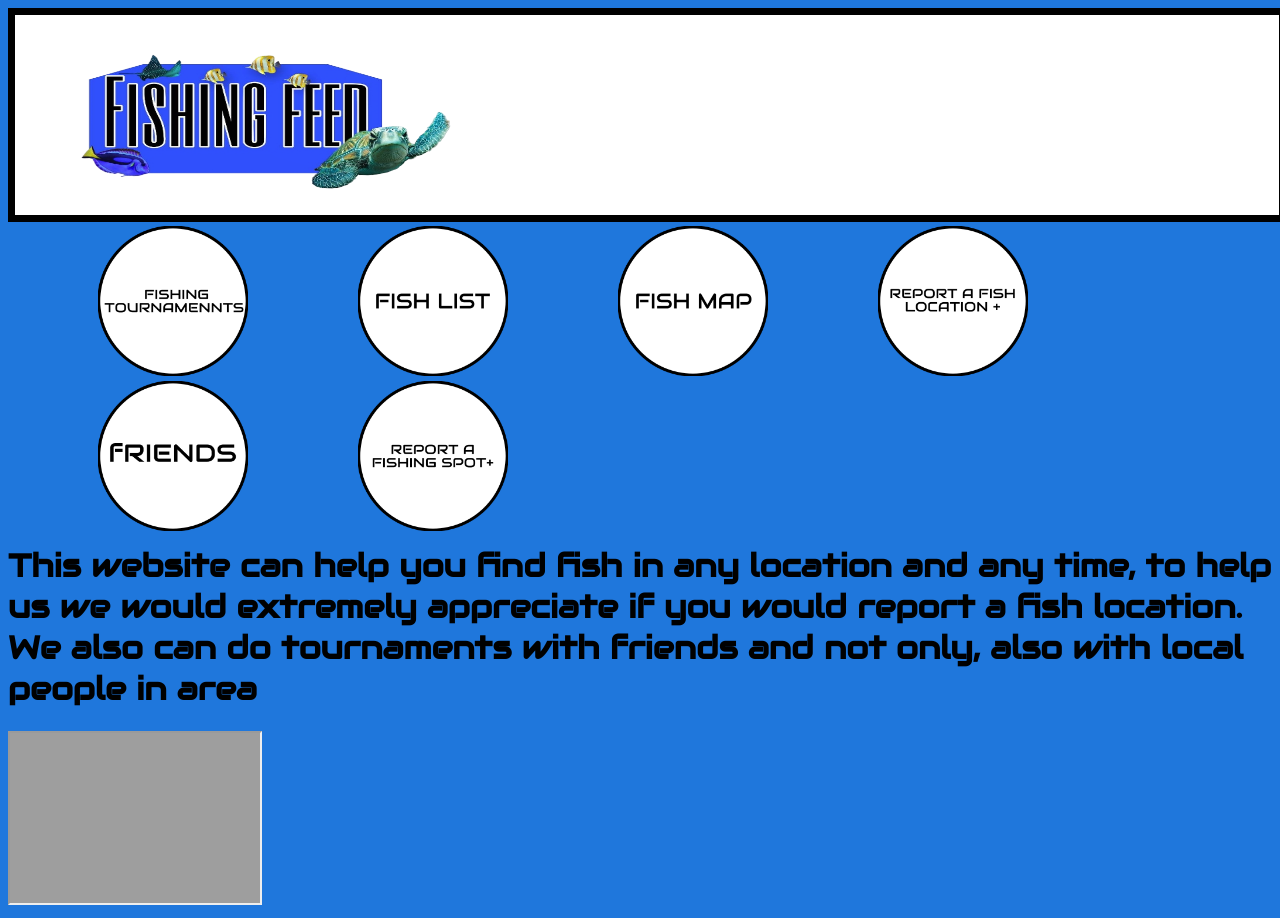
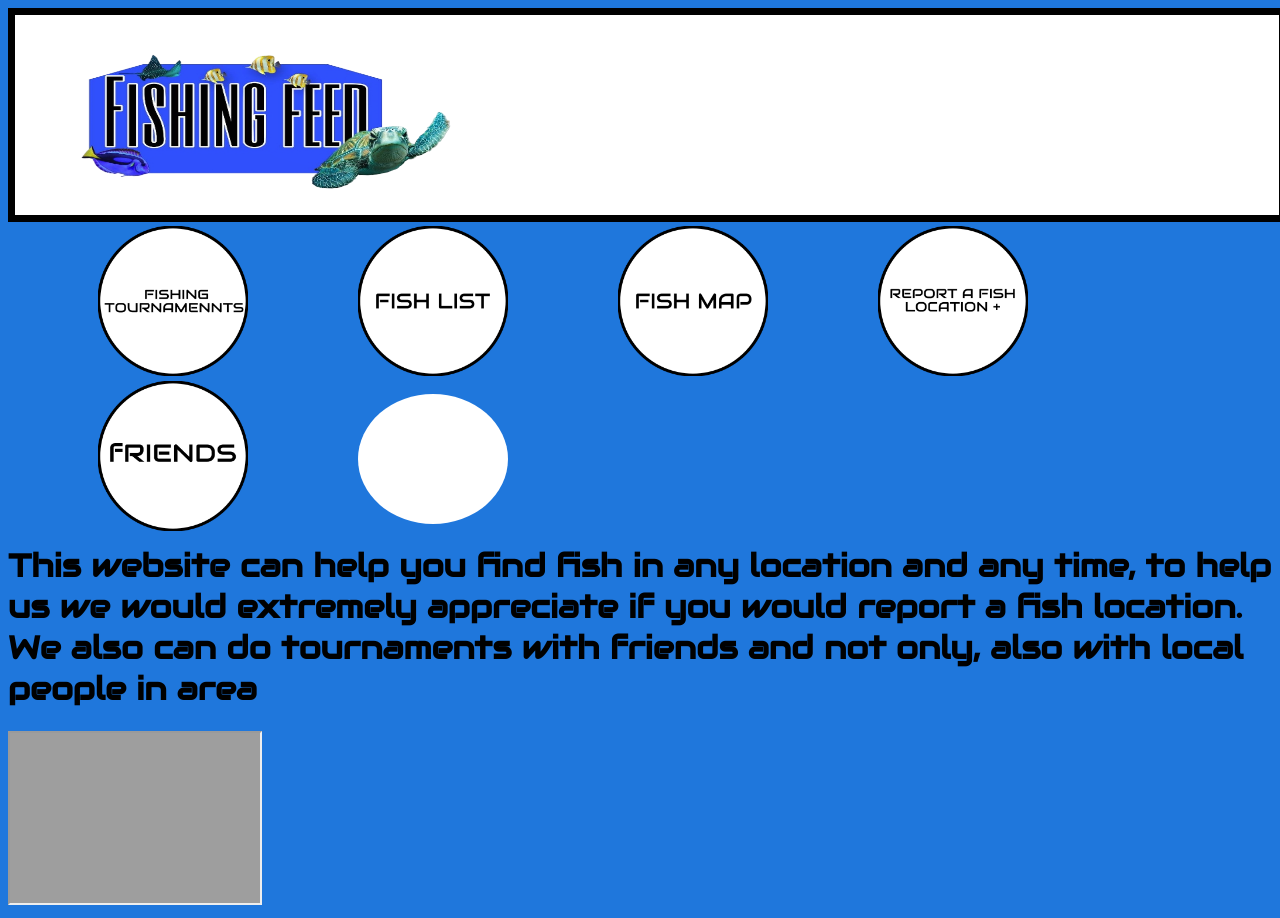
Before and after one commit to kadiro13real/fish-feed, a plain HTML site: page index.html in a window 1280 px wide. Drawn offline with Linux system fonts and the light colour scheme; grey boxes are pictures that could not be loaded.

Commit message:
Fix HTML formatting and update navbar links

```diff
--- a/index.html
+++ b/index.html
@@ -84,7 +84,7 @@ body{
         <li class="buttonb"><a id="link" href="http://130.61.177.187/fish_map"><img src="fish_map_button.png" style="width: 150px; height: 150px;" alt="Overlay image"></a></li>
         <li class="buttonb"><a id="link" href="http://130.61.177.187/report"><img src="fish_report_button.png" style="width: 150px; height: 150px;" alt="Overlay image"></a></li>
         <li class="buttonb"><a id="link" href="http://130.61.177.187/friends"><img src="friends_button.png" style="width: 150px; height: 150px;" alt="Overlay image"></a></li>
-        <li class="buttonb"><a id="link" href="http://130.61.177.187/report_spot"><img src="report_spot_button.png" style="width: 150px; height: 150px;" alt="Overlay image"></a></li>
+        <li class="buttonb"><a id="link" href="http://130.61.177.187/report_spot" hidden><img src="report_spot_button.png" style="width: 150px; height: 150px;" alt="Overlay image"></a></li>
 
 </ul>
     <h1>This website can help you find fish in any location and any time, to help us we would extremely appreciate if you would report a fish location. We also can do tournaments with friends and not only, also with local people in area</h1>
```
